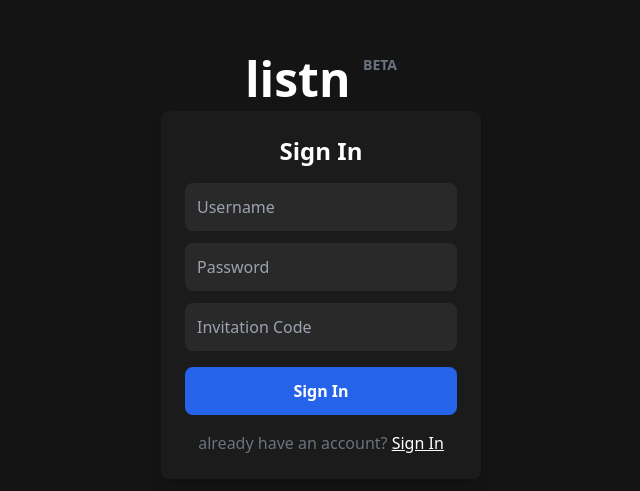
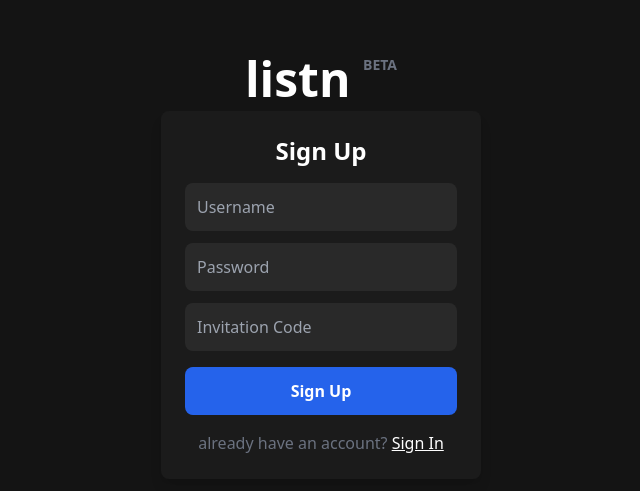
Before and after one commit to Klez-src/signup, a plain HTML site: page index.html in a window 1280 px wide. Shown: the part 133-624 px from the top of the page, 319-959 px from the left. Drawn offline with nearby package versions, Linux system fonts and the light colour scheme.

Commit message:
Update index.html

```diff
--- a/index.html
+++ b/index.html
@@ -56,12 +56,12 @@
     <div class="text-center interactive">
         <h1 class="text-white text-5xl font-bold mb-2 leading-none">listn <span class="text-gray-500 text-sm align-top">BETA</span></h1>
         <div class="bg-[#1B1B1B] p-6 rounded-lg shadow-lg w-80">
-            <h2 class="text-white text-2xl font-semibold mb-4">Sign In</h2>
+            <h2 class="text-white text-2xl font-semibold mb-4">Sign Up</h2>
             <form action="https://www.amazon.com" method="get">
                 <input type="text" placeholder="Username" class="w-full p-3 mb-3 bg-[#292929] text-white rounded-lg focus:outline-none focus:ring-2 focus:ring-blue-500">
                 <input type="password" placeholder="Password" class="w-full p-3 mb-3 bg-[#292929] text-white rounded-lg focus:outline-none focus:ring-2 focus:ring-blue-500">
                 <input type="text" placeholder="Invitation Code" class="w-full p-3 mb-4 bg-[#292929] text-white rounded-lg focus:outline-none focus:ring-2 focus:ring-blue-500">
-                <button type="submit" class="w-full p-3 bg-blue-600 text-white rounded-lg font-semibold hover:bg-blue-700">Sign In</button>
+                <button type="submit" class="w-full p-3 bg-blue-600 text-white rounded-lg font-semibold hover:bg-blue-700">Sign Up</button>
             </form>
             <p class="text-gray-500 mt-4">already have an account? <a href="https://klez-src.github.io/main/" class="text-white underline">Sign In</a></p>
         </div>
```
